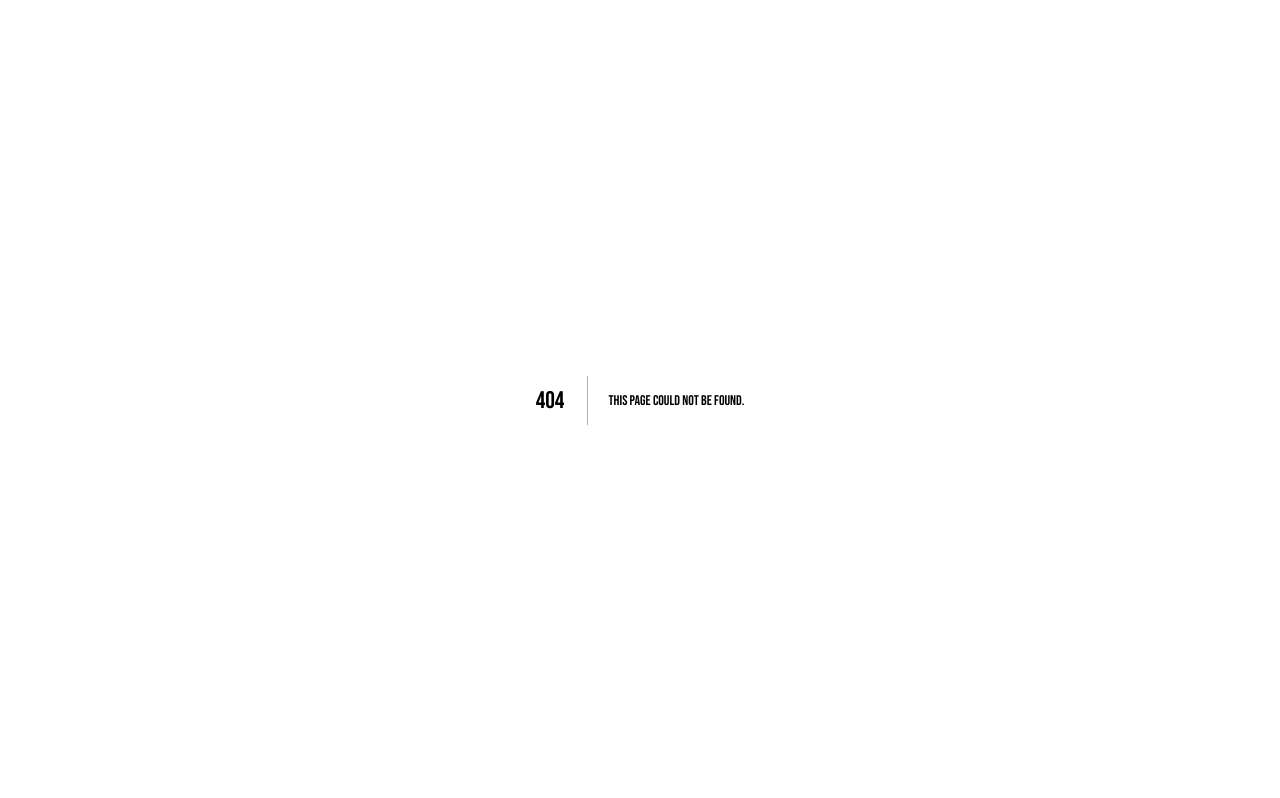
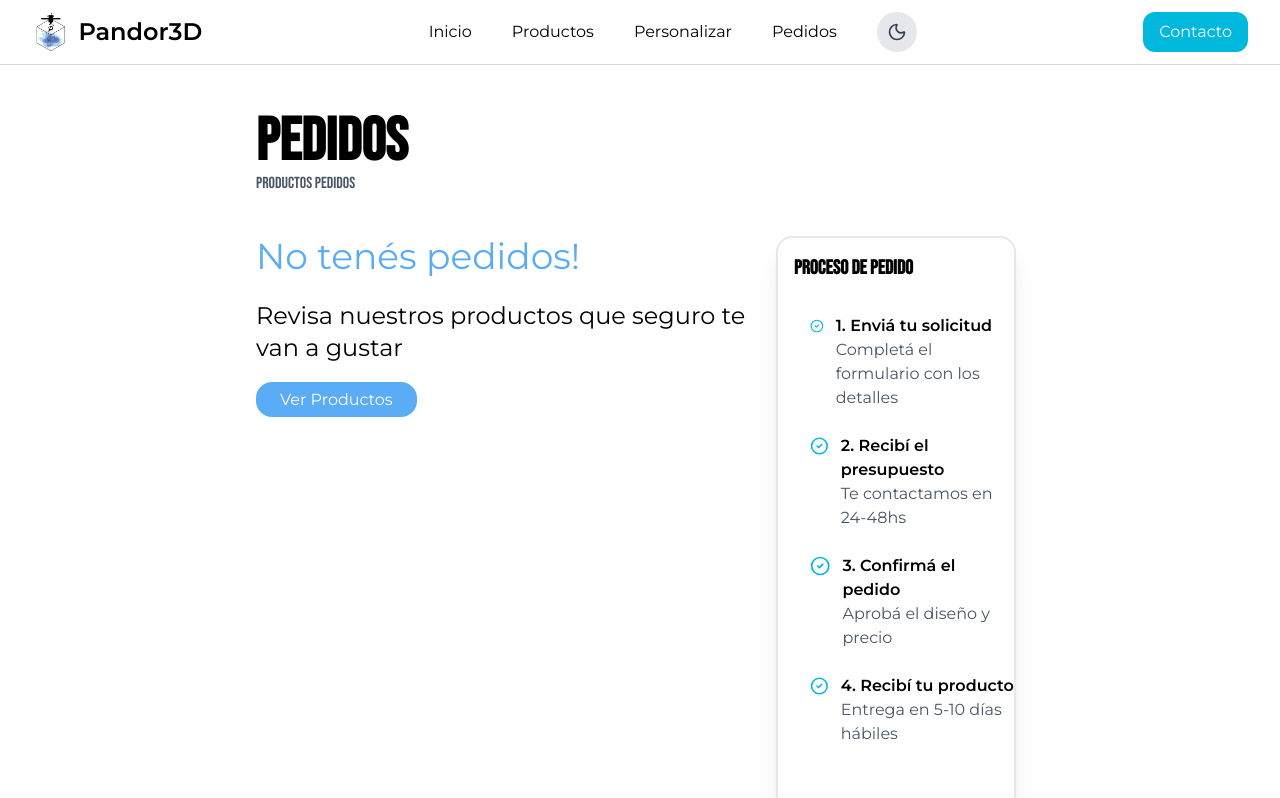
Before and after one commit to FrancoBerlochi/pandor3dnext, a Next.js app: page /pedidos in a window 1280 px wide. Before the commit this address had no page. Shown: the top 798 px of the page. Built offline with nearby package versions, Linux system fonts and the light colour scheme.

Commit message:
productos medio anda

```diff
--- a/app/page.tsx
+++ b/app/page.tsx
@@ -20,9 +20,9 @@ const homeCards = [
         viewBox="0 0 24 24"
         fill="none"
         stroke="currentColor"
-        stroke-width="2"
-        stroke-linecap="round"
-        stroke-linejoin="round"
+        strokeWidth="2"
+        strokeLinecap="round"
+        strokeLinejoin="round"
         className="lucide lucide-printer-icon lucide-printer text-cyan-500 dark:text-orange-400"
       >
         <path d="M6 18H4a2 2 0 0 1-2-2v-5a2 2 0 0 1 2-2h16a2 2 0 0 1 2 2v5a2 2 0 0 1-2 2h-2" />
@@ -43,9 +43,9 @@ const homeCards = [
         viewBox="0 0 24 24"
         fill="none"
         stroke="currentColor"
-        stroke-width="2"
-        stroke-linecap="round"
-        stroke-linejoin="round"
+        strokeWidth="2"
+        strokeLinecap="round"
+        strokeLinejoin="round"
         className="lucide lucide-zap-icon lucide-zap text-cyan-500 dark:text-orange-400"
       >
         <path d="M4 14a1 1 0 0 1-.78-1.63l9.9-10.2a.5.5 0 0 1 .86.46l-1.92 6.02A1 1 0 0 0 13 10h7a1 1 0 0 1 .78 1.63l-9.9 10.2a.5.5 0 0 1-.86-.46l1.92-6.02A1 1 0 0 0 11 14z" />
@@ -64,9 +64,9 @@ const homeCards = [
         viewBox="0 0 24 24"
         fill="none"
         stroke="currentColor"
-        stroke-width="2"
-        stroke-linecap="round"
-        stroke-linejoin="round"
+        strokeWidth="2"
+        strokeLinecap="round"
+        strokeLinejoin="round"
         className="lucide lucide-package-icon lucide-package text-cyan-500 dark:text-orange-400"
       >
         <path d="M11 21.73a2 2 0 0 0 2 0l7-4A2 2 0 0 0 21 16V8a2 2 0 0 0-1-1.73l-7-4a2 2 0 0 0-2 0l-7 4A2 2 0 0 0 3 8v8a2 2 0 0 0 1 1.73z" />
@@ -88,9 +88,9 @@ const homeCards = [
         viewBox="0 0 24 24"
         fill="none"
         stroke="currentColor"
-        stroke-width="2"
-        stroke-linecap="round"
-        stroke-linejoin="round"
+        strokeWidth="2"
+        strokeLinecap="round"
+        strokeLinejoin="round"
         className="lucide lucide-message-circle-icon lucide-message-circle text-cyan-500 dark:text-orange-400"
       >
         <path d="M2.992 16.342a2 2 0 0 1 .094 1.167l-1.065 3.29a1 1 0 0 0 1.236 1.168l3.413-.998a2 2 0 0 1 1.099.092 10 10 0 1 0-4.777-4.719" />
@@ -119,11 +119,11 @@ const HomePage = () => {
       <main className="dark:bg-[#333] pb-20 dark:fadeIn dark:transition-all dark:duration-100">
         <section className="flex justify-between h-[100vh] items-center max-md:justify-center max-md:flex-col">
           <div className="flex flex-col ml-60 h-[50%] justify-center mb-20 logo max-md:ml-0 max-md:mb-10">
-            <h1 className="text-8xl font-semibold dark:text-white max-md:text-6xl">
+            <h1 className="text-9xl font-semibold dark:text-white max-md:text-6xl">
               PANDOR3D
             </h1>
             <div className="w-120 border-l-4 border-[#5bacf6] pl-4 mt-4 dark:border-[hsl(41,98%,51%)] max-md:w-[90vw]">
-              <h2 className="text-2xl font-semibold dark:text-white max-md:text-xl">
+              <h2 className="text-3xl font-semibold dark:text-white max-md:text-xl">
                 Impresiones por stock y a pedido
               </h2>
               <p className="mt-3 text-gray-700 text-xl dark:text-gray-300 max-md:text-[1rem]">
@@ -149,7 +149,7 @@ const HomePage = () => {
           </div>
           <div className="mr-60 mb-20 lg:pandor dark:bg-orange-400 dark:rounded-[50%] max-md:mr-0">
             <img
-              src={""}
+              src={resolvedTheme === "dark" ? linke.src : git.src}
               alt=""
               className="max-md:w-[40vw] max-md:h-[40vw ]"
             />
--- /dev/null
+++ b/app/pedidos/page.tsx
@@ -0,0 +1,96 @@
+"use client"
+import { useState } from "react";
+import  Link  from "next/link";
+import Header from "../../components/cards/Header";
+import OrderSummaryCard from "../../components/cards/OrderSummaryCard";
+import ProductCardOrder from "../../components/cards/ProductCardOrder";
+
+const Order = () => {
+
+  const [orderList, setOrderList] = useState(
+    JSON.parse(localStorage.getItem("products")) || [],
+  );
+
+  const handleDelete = (title) => {
+    const updated = orderList.filter((p) => p.title !== title);
+    setOrderList(updated);
+    localStorage.setItem("products", JSON.stringify(updated));
+  };
+
+  const sendMsg = () => {
+    if (orderList.lenght == 0) {
+      alert("no tienes pedidos");
+    }
+
+    const msg = orderList
+      .map(
+        (p, i) =>
+          `${i + 1}. ${p.title} - Cantidad: ${p.amount} - Tamaño: CM${p.size}`,
+      )
+      .join("%0A");
+
+    const txt = `*Pedido desde la web* %0A%0A${msg}%0A%0A`;
+
+    window.open(`https://wa.me/5493402524738?text=${txt}`);
+  };
+
+  return (
+    <div id="inicio" className="dark:bg-[#333]">
+      <Header></Header>
+      <main className="flex flex-col pt-28 h-screen w-[60vw] mx-auto max-md:mx-0 max-md:h-fit">
+        <h1 className="text-6xl font-semibold dark:text-white max-md:ml-16 max-md:w-fit">
+          Pedidos
+        </h1>
+        <h3 className="text-gray-600 dark:text-gray-300 max-md:ml-18 max-md:w-40">
+          productos pedidos
+        </h3>
+        <section className="grid grid-cols-3 mt-10 max-md:grid-cols-1 max-md:w-[100vw] ">
+          <div className="col-span-2 max-md:order-1 max-md:mb-12 max-md:w-[98vw]">
+            {orderList == "" ? (
+              <div className="">
+                <p className="text-4xl text-[#5bacf6] mb-6 dark:text-[hsl(41,98%,51%)]">
+                  No tenés pedidos!
+                </p>
+                <p className="text-2xl mb-6 dark:text-white">
+                  Revisa nuestros productos que seguro te van a gustar
+                </p>
+                <Link
+                  to="/productos"
+                  className="py-2 px-6 rounded-2xl bg-[#5bacf6] text-white dark:bg-[hsl(41,98%,51%)] hover:opacity-90"
+                >
+                  Ver Productos
+                </Link>
+              </div>
+            ) : (
+              <div>
+                <div className="flex flex-col max-h-140 overflow-y-auto gap-4 rounded-2xl shadow-xl">
+                  {orderList.map((ol, index) => (
+                    <ProductCardOrder
+                      key={index}
+                      img={ol.img}
+                      title={ol.title}
+                      size={ol.size}
+                      amount={ol.amount}
+                      refresh={handleDelete}
+                    ></ProductCardOrder>
+                  ))}
+                </div>
+                <div className="mt-6 max-md:flex max-md:justify-center">
+                  <button
+                    onClick={sendMsg}
+                    className=" border-1 border-cyan-500 rounded-2xl p-4 bg-cyan-500 dark:border-[hsl(41,98%,51%)] dark:bg-[hsl(41,98%,51%)] dark:hover:bg-[hsl(41,98%,41%)] text-white hover:bg-cyan-600 cursor-pointer"
+                  >
+                    Enviar Pedidos
+                  </button>
+                </div>
+              </div>
+            )}
+          </div>
+          <OrderSummaryCard></OrderSummaryCard>
+        </section>
+      </main>
+    </div>
+  );
+};
+
+export default Order;
--- /dev/null
+++ b/app/productos/page.tsx
@@ -0,0 +1,140 @@
+"use client"
+import Header from "../../components/cards/Header";
+import { useState } from "react";
+import ProductCard from "../../components/cards/ProductCard";
+import  Link from "next/link";
+import { topCero } from "../../lib/index";
+
+const Products = () => {
+  const products = [
+    {
+      id: 1,
+      img: "src/assets/rex.jpg",
+      tittle: "T-Rex esqueleto",
+      size: "20 x 50",
+    },
+    {
+      id: 2,
+      img: "url",
+      tittle: "Peppa Pig",
+      size: "40 x 50",
+    },
+    {
+      id: 3,
+      img: "url",
+      tittle: "Steve (Minecraft)",
+      size: "",
+    },
+    {
+      id: 4,
+      img: "url",
+      tittle: "Goku (Dragon Ball Z)",
+      size: "",
+    },
+    {
+      id: 5,
+      img: "url",
+      tittle: "Maceta Geométrica",
+      size: "",
+    },
+    {
+      id: 6,
+      img: "url",
+      tittle: "f",
+      size: "",
+    },
+    {
+      id: 7,
+      img: "url",
+      tittle: "g",
+      size: "",
+    },
+    {
+      id: 8,
+      img: "url",
+      tittle: "h",
+      size: "",
+    },
+    {
+      id: 9,
+      img: "url",
+      tittle: "i",
+      size: "",
+    },
+    {
+      id: 10,
+      img: "",
+      tittle: "j",
+      size: "",
+    },
+  ];
+
+  const handleCharge = () => {
+    setCount((prev) => prev + 3);
+    setTimeout(() => {
+      window.scrollBy({
+        top: 300,
+        behavior: "smooth",
+      });
+    }, 100);
+  };
+
+  const [count, setCount] = useState(6);
+
+  return (
+    <div id="inicio">
+      <Header></Header>
+      <main className="dark:bg-[#333] pb-20">
+        <div className="flex flex-col pt-32 ml-12 max-md:w-[90vw] max-md:mx-auto">
+          <h1 className="text-6xl mb-4 dark:text-white max-md:ml-3">
+            Nuestros Productos
+          </h1>
+          <h2 className="text-xl text-gray-600 mb-16 dark:text-gray-300 max-md:w-fit max-md:text-[1.4rem] max-md:ml-3">
+            Explorá nuestra colección de impresiones 3D
+          </h2>
+        </div>
+        <div className="grid grid-cols-3 gap-4 mx-12 max-md:grid-cols-1 max-md:mx-0">
+          {products.slice(0, count).map((prod) => (
+            <ProductCard
+              key={prod.id}
+              index={prod.id}
+              img={prod.img}
+              tittle={prod.tittle}
+              size={prod.size}
+            />
+          ))}
+        </div>
+        {count < products.length && (
+          <div className="flex justify-center mt-12">
+            <button
+              className="px-4 py-2 rounded-2xl bg-orange-400 dark:bg-cyan-500 text-white hover:opacity-80 cursor-pointer"
+              onClick={handleCharge}
+            >
+              Cargar más
+            </button>
+          </div>
+        )}
+        <section className="border-2 border-blue-200 dark:border-[hsl(41,98%,71%)] dark:text-white rounded-xl mt-40 flex justify-center mx-auto w-[90vw] shadow-2xs">
+          <div className=" flex flex-col justify-center items-center py-16">
+            <h2 className="text-4xl font-semibold max-md:text-[1.4rem]">
+              ¿No encontrás lo que buscás?
+            </h2>
+            <p className="text-gray-600 text-xl mt-8 w-220 text-center dark:text-gray-300 max-md:text-[1rem] max-md:w-fit">
+              Podemos imprimir cualquier diseño que tengas en mente. Contactanos
+              para un presupuesto personalizado
+            </p>
+            <Link
+              href="/personalizar"
+              className="mt-8 bg-cyan-500 dark:bg-[hsl(41,98%,51%)] text-white rounded-2xl px-4 py-2 hover:opacity-90"
+              onClick={topCero}
+            >
+              Solicitá tu diseño
+            </Link>
+          </div>
+        </section>
+      </main>
+    </div>
+  );
+};
+
+export default Products;
--- a/components/cards/Header.jsx
+++ b/components/cards/Header.jsx
@@ -23,7 +23,7 @@ const Header = () => {
     <header className="dark:bg-[#3a3a3a] dark:text-white dark:fadeIn dark:transition-all dark:duration-100 flex justify-between py-3 dark:border-gray-800 border-b-1 border-gray-300 items-center fadeIn fixed w-full bg-white z-20 max-md:pr-4">
       <div className="gap-2 flex ml-8 items-center max-md:ml-4">
         <a href="#inicio" className="w-[3vw] logo max-md:w-[15vw]">
-          <img src={resolvedTheme === "dark" ? darkLogo : logo} alt="Logo" />
+          <img src={resolvedTheme === "dark" ? darkLogo.src : logo.src} alt="Logo" />
         </a>
         <a
           href="#inicio"
@@ -40,9 +40,9 @@ const Header = () => {
           viewBox="0 0 24 24"
           fill="none"
           stroke="currentColor"
-          stroke-width="2"
-          stroke-linecap="round"
-          stroke-linejoin="round"
+          strokeWidth="2"
+          strokeLinecap="round"
+          strokeLinejoin="round"
           className="lucide lucide-menu-icon lucide-menu"
         >
           <path d="M4 5h16" />
@@ -71,9 +71,9 @@ const Header = () => {
             viewBox="0 0 24 24"
             fill="none"
             stroke="currentColor"
-            stroke-width="2"
-            stroke-linecap="round"
-            stroke-linejoin="round"
+            strokeWidth="2"
+            strokeLinecap="round"
+            strokeLinejoin="round"
             className={`${
               menu ? "max-md:h-fit " : "max-md:h-0 "
             } transition-all duration-300`}
--- a/components/cards/ProductCard.jsx
+++ b/components/cards/ProductCard.jsx
@@ -1,15 +1,16 @@
+"use client"
 import { useState, useEffect, useContext } from "react";
-import { ViewDetailsContext } from "../context/ViewDetailsContext";
-import ViewDetails from "./ViewDetails";
+import { ViewDetailsContext } from "../../app/providers/event-details-provider";
+import ViewDetails from "../cards/ViewDetails";
 import Swal from "sweetalert2";
-import { ThemeContext } from "../context/ThemeContext";
+import { useTheme } from "next-themes";
 
 const ProductCard = ({ index, img, tittle, size }) => {
   const [amount, setAmount] = useState(1);
   const { details, setDetails } = useContext(ViewDetailsContext);
   const { id, setId } = useContext(ViewDetailsContext);
   const { data, setData } = useContext(ViewDetailsContext);
-  const { isDark } = useContext(ThemeContext);
+  const { resolvedTheme } = useTheme();
   const [order, setOrder] = useState(() => {
     return JSON.parse(localStorage.getItem("products")) || [];
   });
@@ -38,7 +39,7 @@ const ProductCard = ({ index, img, tittle, size }) => {
       amount: amount,
     };
 
-    if (isDark) {
+    if (resolvedTheme === "dark") {
       Swal.fire({
         position: "top-end",
         icon: "success",
--- a/components/cards/ViewDetails.jsx
+++ b/components/cards/ViewDetails.jsx
@@ -1,5 +1,6 @@
+"use client"
 import { useContext, useEffect } from "react";
-import { ViewDetailsContext } from "../context/ViewDetailsContext";
+import { ViewDetailsContext } from "../../app/providers/event-details-provider";
 
 const ViewDetails = ({ order }) => {
   const { details, setDetails } = useContext(ViewDetailsContext);
--- a/package.json
+++ b/package.json
@@ -10,10 +10,11 @@
   },
   "dependencies": {
     "lucide-react": "^0.577.0",
-    "next": "16.1.6",
+    "next": "^16.1.7",
     "next-themes": "^0.4.6",
     "react": "19.2.3",
-    "react-dom": "19.2.3"
+    "react-dom": "19.2.3",
+    "sweetalert2": "^11.26.23"
   },
   "devDependencies": {
     "@tailwindcss/postcss": "^4",
```
Also changed, not shown: app/personalizar/page.tsx (added), 1 other file (tests, documents, lock files or other folders).
